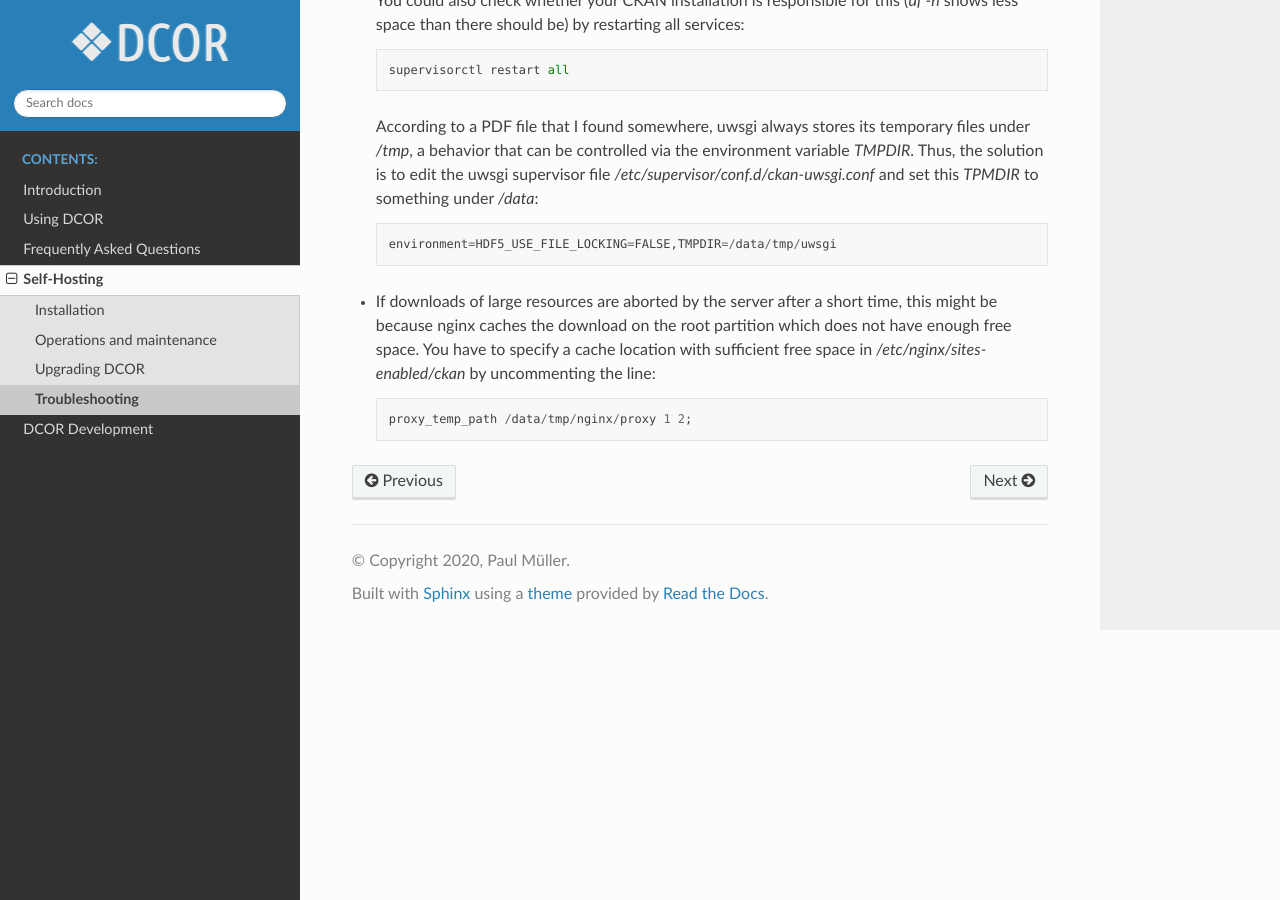
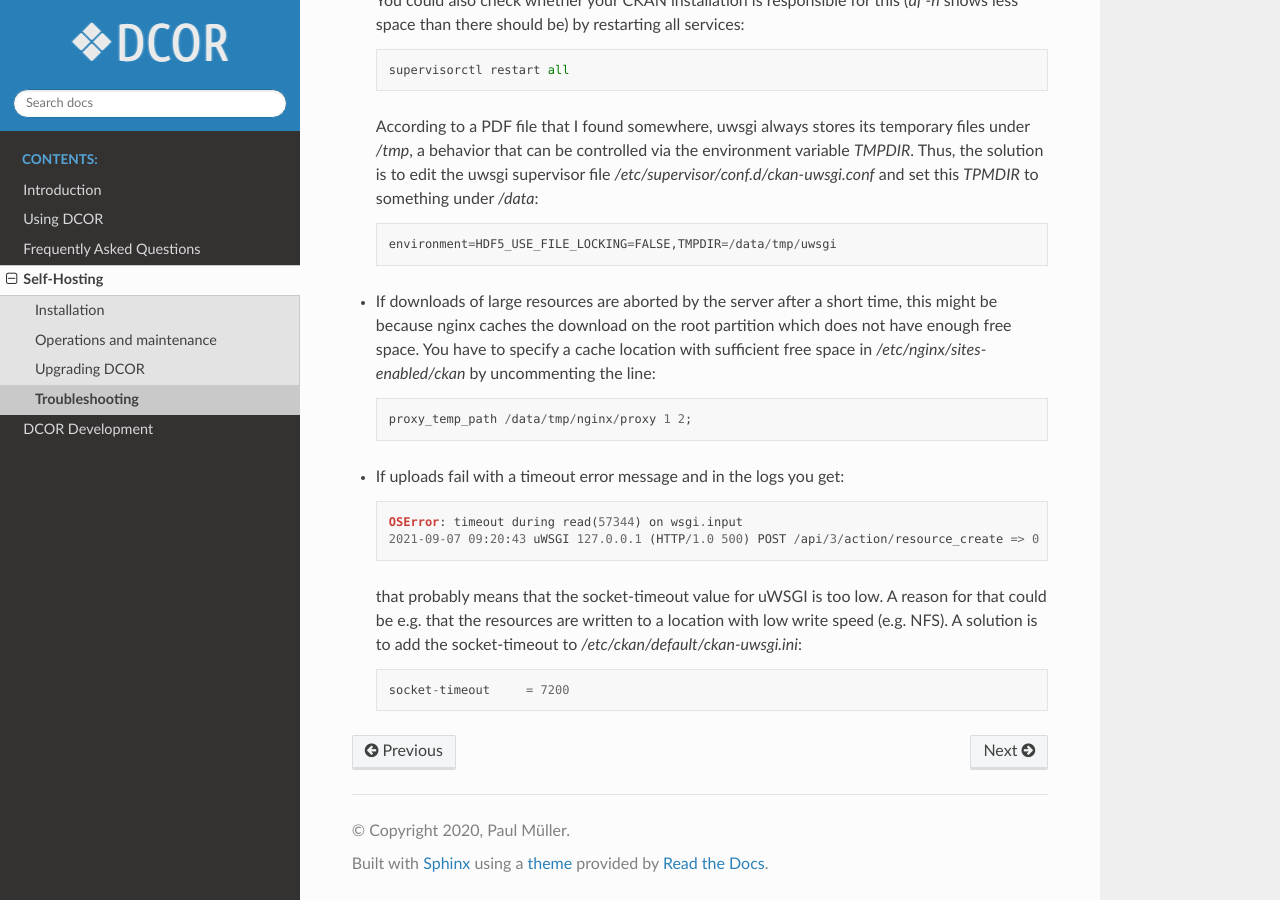
Before and after one commit to DCOR-dev/dcor-docs, a Sphinx documentation site: the page built from docs/sec_self_hosting/troubleshooting.rst, in a window 1280 px wide and 900 px high, scrolled down 3085 px. Built offline with Sphinx 7.4.7 and the Read the Docs theme 2.0.0, drawn with Linux system fonts in a browser that asks for light colours.

Commit message:
update troubleshooting in self-hosting

```diff
--- a/docs/sec_self_hosting/troubleshooting.rst
+++ b/docs/sec_self_hosting/troubleshooting.rst
@@ -168,3 +168,15 @@ Troubleshooting
   the line::
 
     proxy_temp_path /data/tmp/nginx/proxy 1 2;
+
+- If uploads fail with a timeout error message and in the logs you get::
+
+    OSError: timeout during read(57344) on wsgi.input
+    2021-09-07 09:20:43 uWSGI 127.0.0.1 (HTTP/1.0 500) POST /api/3/action/resource_create => 0 bytes in 8644 msecs to DCOR-Aid/0.6.4
+
+  that probably means that the socket-timeout value for uWSGI is too low.
+  A reason for that could be e.g. that the resources are written to a location
+  with low write speed (e.g. NFS). A solution is to add the socket-timeout to
+  `/etc/ckan/default/ckan-uwsgi.ini`::
+
+    socket-timeout     = 7200
```
Also changed, not shown: 1 other file.
